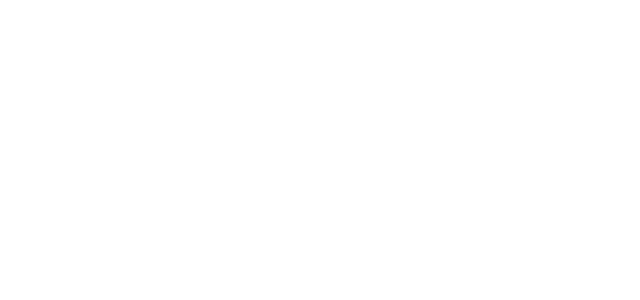
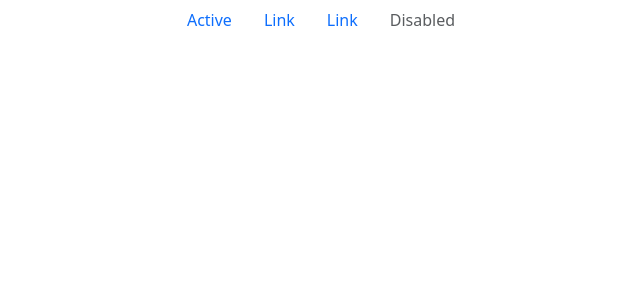
Before and after one commit to williamguilhermesouza/OrderGenerator, an Angular app: page / in a window 1280 px wide. Shown: the top 300 px of the page, without its empty margins (319-959 px from the left). Built offline with nearby package versions, Linux system fonts and the light colour scheme.

Commit message:
included bootstrap cdn on app component

```diff
--- a/src/app/app.component.html
+++ b/src/app/app.component.html
@@ -4,8 +4,23 @@
   <meta charset="UTF-8">
   <meta name="viewport" content="width=device-width, initial-scale=1.0">
   <title>OrderGenerator</title>
+  <link href="https://cdn.jsdelivr.net/npm/bootstrap@5.3.2/dist/css/bootstrap.min.css" rel="stylesheet" integrity="sha384-T3c6CoIi6uLrA9TneNEoa7RxnatzjcDSCmG1MXxSR1GAsXEV/Dwwykc2MPK8M2HN" crossorigin="anonymous">
 </head>
 <body>
-
+  <ul class="nav justify-content-center">
+    <li class="nav-item">
+      <a class="nav-link active" aria-current="page" href="#">Active</a>
+    </li>
+    <li class="nav-item">
+      <a class="nav-link" href="#">Link</a>
+    </li>
+    <li class="nav-item">
+      <a class="nav-link" href="#">Link</a>
+    </li>
+    <li class="nav-item">
+      <a class="nav-link disabled" aria-disabled="true">Disabled</a>
+    </li>
+  </ul>
+  <script src="https://cdn.jsdelivr.net/npm/bootstrap@5.3.2/dist/js/bootstrap.bundle.min.js" integrity="sha384-C6RzsynM9kWDrMNeT87bh95OGNyZPhcTNXj1NW7RuBCsyN/o0jlpcV8Qyq46cDfL" crossorigin="anonymous"></script>
 </body>
 </html>
```
Also changed, not shown: package.json (line endings or trailing spaces).
